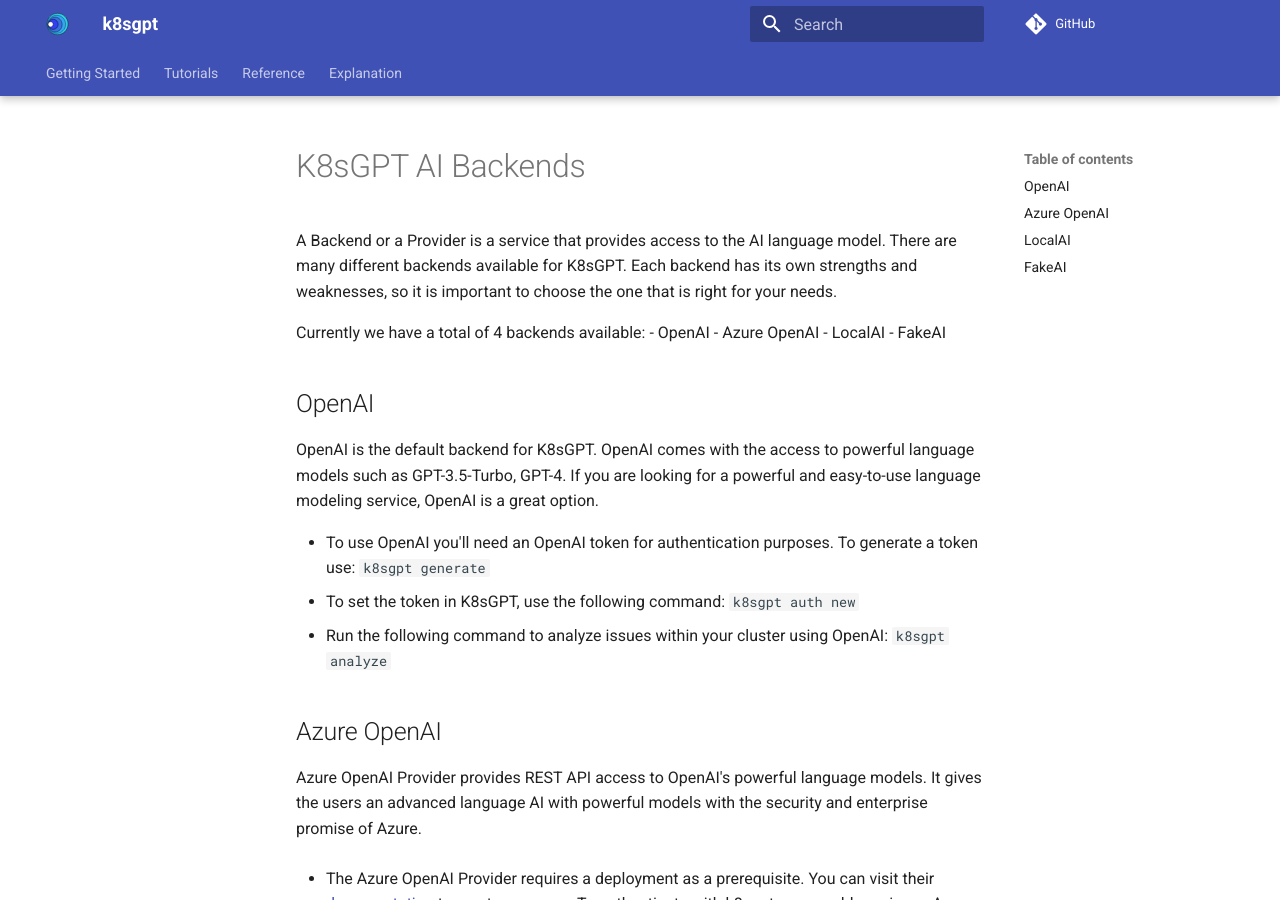
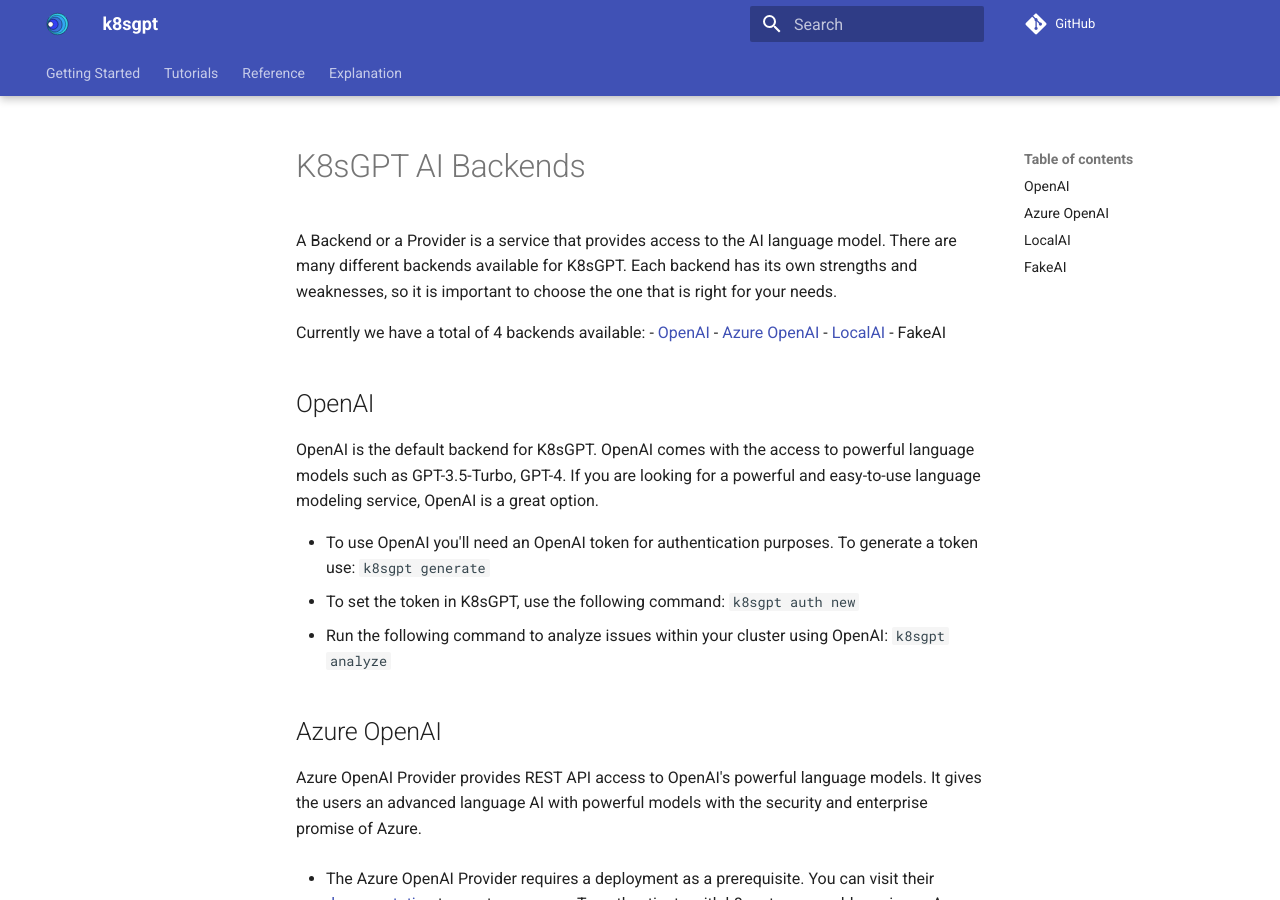
Before and after one commit to k8sgpt-ai/docs, an MkDocs documentation site: the page built from docs/reference/providers/backend.md, in a window 1280 px wide and 900 px high. Built offline with MkDocs 1.6.1 and Material for MkDocs 9.7.7, drawn with Linux system fonts in a browser that asks for light colours; comment, search, counter and statistics services are not loaded; part of the change alters nothing that is shown.

```diff
--- a/docs/reference/providers/backend.md
+++ b/docs/reference/providers/backend.md
@@ -3,9 +3,9 @@
 A Backend or a Provider is a service that provides access to the AI language model. There are many different backends available for K8sGPT. Each backend has its own strengths and weaknesses, so it is important to choose the one that is right for your needs.
 
 Currently we have a total of 4 backends available:
-- OpenAI
-- Azure OpenAI
-- LocalAI
+- [OpenAI](https://openai.com/)
+- [Azure OpenAI](https://azure.microsoft.com/en-us/products/cognitive-services/openai-service)
+- [LocalAI](https://github.com/go-skynet/LocalAI)
 - FakeAI
 
 ## OpenAI
```
